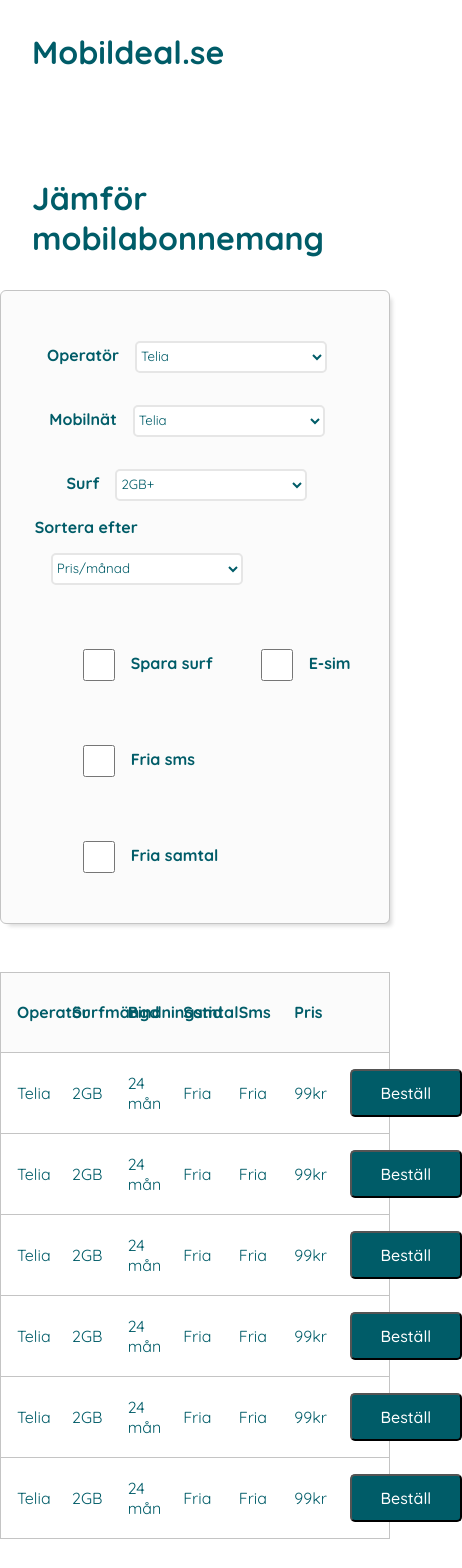
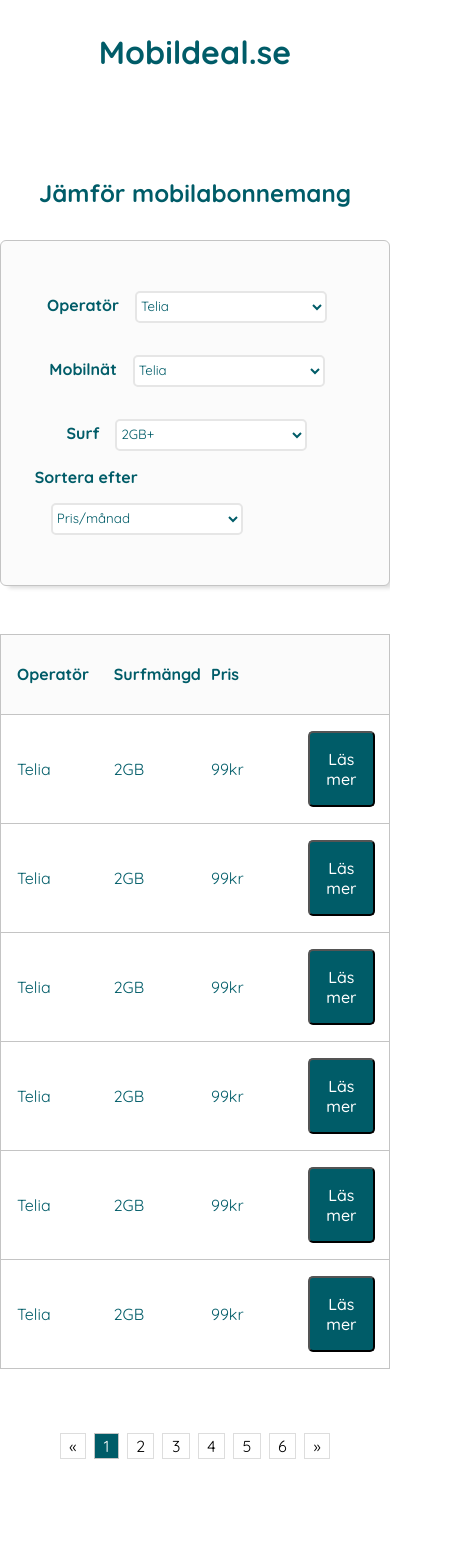
Before and after one commit to r-eldblad/mobildeal, a React (Create React App) app in the folder client/: page / in a window 390 px wide. Shown: the top 1568 px of the page, 462 px wide, since content can reach past the window. After the commit the page ends 1506 px from the top, so only its background shows below. Built offline with nearby package versions, Linux system fonts and the light colour scheme.

Commit message:
This commit makes the table responsive

```diff
--- a/client/src/App.css
+++ b/client/src/App.css
@@ -12,4 +12,16 @@
 .container {
     max-width: 1600px;
     margin: 0 auto;
+    padding-bottom: 5vh;
 }
+
+@media screen and (max-width: 835px) {
+    .header {
+        text-align: center;
+    }
+
+    .sub-header {
+        text-align: center;
+        font-size: 1.5rem;
+    }
+}
--- a/client/src/components/Pagination/Pagination.css
+++ b/client/src/components/Pagination/Pagination.css
@@ -9,7 +9,7 @@
 .pagination a {
     color: black;
     float: left;
-    padding: 0.5rem 1rem;
+    padding: 0.6vw 1vh;
     text-decoration: none;
     transition: background-color 0.3s;
     border: 1px solid #ddd;
--- a/client/src/components/Sort/Dropdown.css
+++ b/client/src/components/Sort/Dropdown.css
@@ -1,6 +1,3 @@
-.dropdowns {
-}
-
 select {
     margin: 1rem;
     width: 12rem;
--- a/client/src/components/Sort/Sort.css
+++ b/client/src/components/Sort/Sort.css
@@ -10,3 +10,21 @@
     justify-content: space-evenly;
     flex-wrap: wrap;
 }
+
+@media screen and (max-width: 1225px) and (min-width: 1045px) {
+}
+
+@media screen and (max-width: 1045px) and (min-width: 835px) {
+}
+
+@media screen and (max-width: 835px) and (min-width: 300px) {
+    .checkboxes {
+        display: none;
+    }
+}
+
+@media screen and (max-width: 300px) {
+    .checkboxes {
+        display: none;
+    }
+}
--- a/client/src/components/Subscriptions/Table.css
+++ b/client/src/components/Subscriptions/Table.css
@@ -1,10 +1,10 @@
 table {
     table-layout: fixed;
-    width: 100%;
     margin-bottom: 4rem;
-
     border: 1px solid #c4c4c4;
     border-collapse: collapse;
+    width: 100%;
+    font-size: 1rem;
 }
 
 thead {
@@ -14,8 +14,8 @@
 
 th,
 td {
+    height: 5rem;
     padding: 1rem;
-    height: 5rem;
 }
 
 th {
@@ -26,13 +26,54 @@
     border: 1px solid #c4c4c4;
 }
 
-button {
-    width: 7rem;
-    height: 3rem;
+.read-more {
     color: white;
     background: #005c68;
     border-radius: 5px;
     cursor: pointer;
     font-size: 1rem;
     font-weight: 500;
+    padding: 1rem;
 }
+
+@media screen and (max-width: 1225px) and (min-width: 1045px) {
+    .priority-5 {
+        display: none;
+    }
+}
+
+@media screen and (max-width: 1045px) and (min-width: 835px) {
+    .priority-5 {
+        display: none;
+    }
+    .priority-4 {
+        display: none;
+    }
+}
+
+@media screen and (max-width: 835px) and (min-width: 300px) {
+    .priority-5 {
+        display: none;
+    }
+    .priority-4 {
+        display: none;
+    }
+    .priority-3 {
+        display: none;
+    }
+}
+
+@media screen and (max-width: 300px) {
+    .priority-5 {
+        display: none;
+    }
+    .priority-4 {
+        display: none;
+    }
+    .priority-3 {
+        display: none;
+    }
+    .priority-2 {
+        display: none;
+    }
+}
--- a/client/src/components/Subscriptions/Table.js
+++ b/client/src/components/Subscriptions/Table.js
@@ -6,80 +6,92 @@
             <table>
                 <thead>
                     <tr>
-                        <th>Operatör</th>
-                        <th>Surfmängd</th>
-                        <th>Bindningstid</th>
-                        <th>Samtal</th>
-                        <th>Sms</th>
-                        <th>Pris</th>
+                        <th className="priority-1">Operatör</th>
+                        <th className="priority-2">Surfmängd</th>
+                        <th className="priority-3">Bindningstid</th>
+                        <th className="priority-4">Samtal</th>
+                        <th className="priority-5">Sms</th>
+                        <th className="priority-6">Pris</th>
                         <th></th>
                     </tr>
                 </thead>
                 <tbody>
                     <tr>
-                        <td>Telia</td>
-                        <td>2GB</td>
-                        <td>24 mån</td>
-                        <td>Fria</td>
-                        <td>Fria</td>
-                        <td>99kr</td>
+                        <td className="priority-1">Telia</td>
+                        <td className="priority-2">2GB</td>
+                        <td className="priority-3">24 mån</td>
+                        <td className="priority-4">Fria</td>
+                        <td className="priority-5">Fria</td>
+                        <td className="priority-6">99kr</td>
                         <td>
-                            <button type="button">Beställ</button>
+                            <button className="read-more" type="button">
+                                Läs mer
+                            </button>
                         </td>
                     </tr>
                     <tr>
-                        <td>Telia</td>
-                        <td>2GB</td>
-                        <td>24 mån</td>
-                        <td>Fria</td>
-                        <td>Fria</td>
-                        <td>99kr</td>
+                        <td className="priority-1">Telia</td>
+                        <td className="priority-2">2GB</td>
+                        <td className="priority-3">24 mån</td>
+                        <td className="priority-4">Fria</td>
+                        <td className="priority-5">Fria</td>
+                        <td className="priority-6">99kr</td>
                         <td>
-                            <button type="button">Beställ</button>
+                            <button className="read-more" type="button">
+                                Läs mer
+                            </button>
                         </td>
                     </tr>
                     <tr>
-                        <td>Telia</td>
-                        <td>2GB</td>
-                        <td>24 mån</td>
-                        <td>Fria</td>
-                        <td>Fria</td>
-                        <td>99kr</td>
+                        <td className="priority-1">Telia</td>
+                        <td className="priority-2">2GB</td>
+                        <td className="priority-3">24 mån</td>
+                        <td className="priority-4">Fria</td>
+                        <td className="priority-5">Fria</td>
+                        <td className="priority-6">99kr</td>
                         <td>
-                            <button type="button">Beställ</button>
+                            <button className="read-more" type="button">
+                                Läs mer
+                            </button>
                         </td>
                     </tr>
                     <tr>
-                        <td>Telia</td>
-                        <td>2GB</td>
-                        <td>24 mån</td>
-                        <td>Fria</td>
-                        <td>Fria</td>
-                        <td>99kr</td>
+                        <td className="priority-1">Telia</td>
+                        <td className="priority-2">2GB</td>
+                        <td className="priority-3">24 mån</td>
+                        <td className="priority-4">Fria</td>
+                        <td className="priority-5">Fria</td>
+                        <td className="priority-6">99kr</td>
                         <td>
-                            <button type="button">Beställ</button>
+                            <button className="read-more" type="button">
+                                Läs mer
+                            </button>
                         </td>
                     </tr>
                     <tr>
-                        <td>Telia</td>
-                        <td>2GB</td>
-                        <td>24 mån</td>
-                        <td>Fria</td>
-                        <td>Fria</td>
-                        <td>99kr</td>
+                        <td className="priority-1">Telia</td>
+                        <td className="priority-2">2GB</td>
+                        <td className="priority-3">24 mån</td>
+                        <td className="priority-4">Fria</td>
+                        <td className="priority-5">Fria</td>
+                        <td className="priority-6">99kr</td>
                         <td>
-                            <button type="button">Beställ</button>
+                            <button className="read-more" type="button">
+                                Läs mer
+                            </button>
                         </td>
                     </tr>
                     <tr>
-                        <td>Telia</td>
-                        <td>2GB</td>
-                        <td>24 mån</td>
-                        <td>Fria</td>
-                        <td>Fria</td>
-                        <td>99kr</td>
+                        <td className="priority-1">Telia</td>
+                        <td className="priority-2">2GB</td>
+                        <td className="priority-3">24 mån</td>
+                        <td className="priority-4">Fria</td>
+                        <td className="priority-5">Fria</td>
+                        <td className="priority-6">99kr</td>
                         <td>
-                            <button type="button">Beställ</button>
+                            <button className="read-more" type="button">
+                                Läs mer
+                            </button>
                         </td>
                     </tr>
                 </tbody>
```
